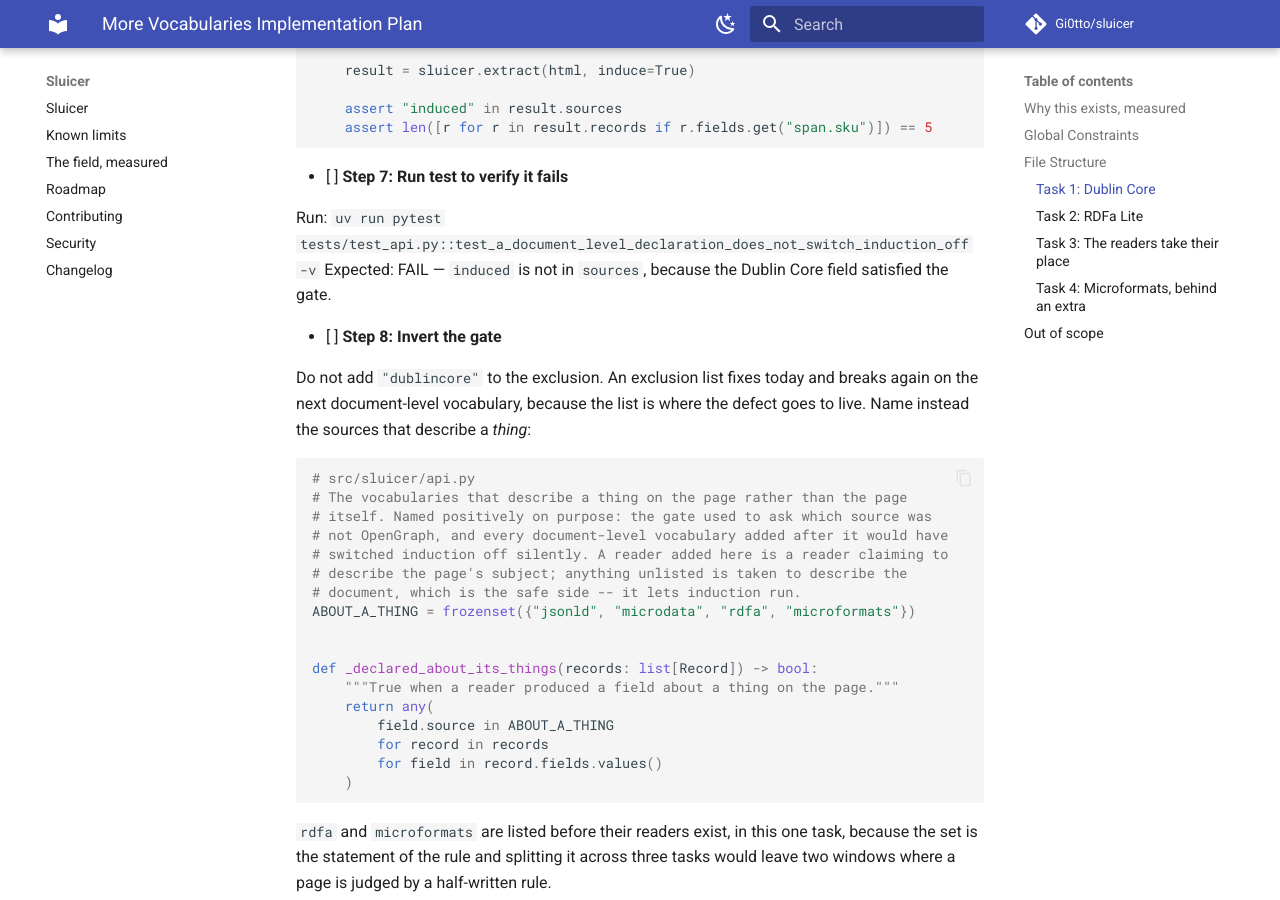
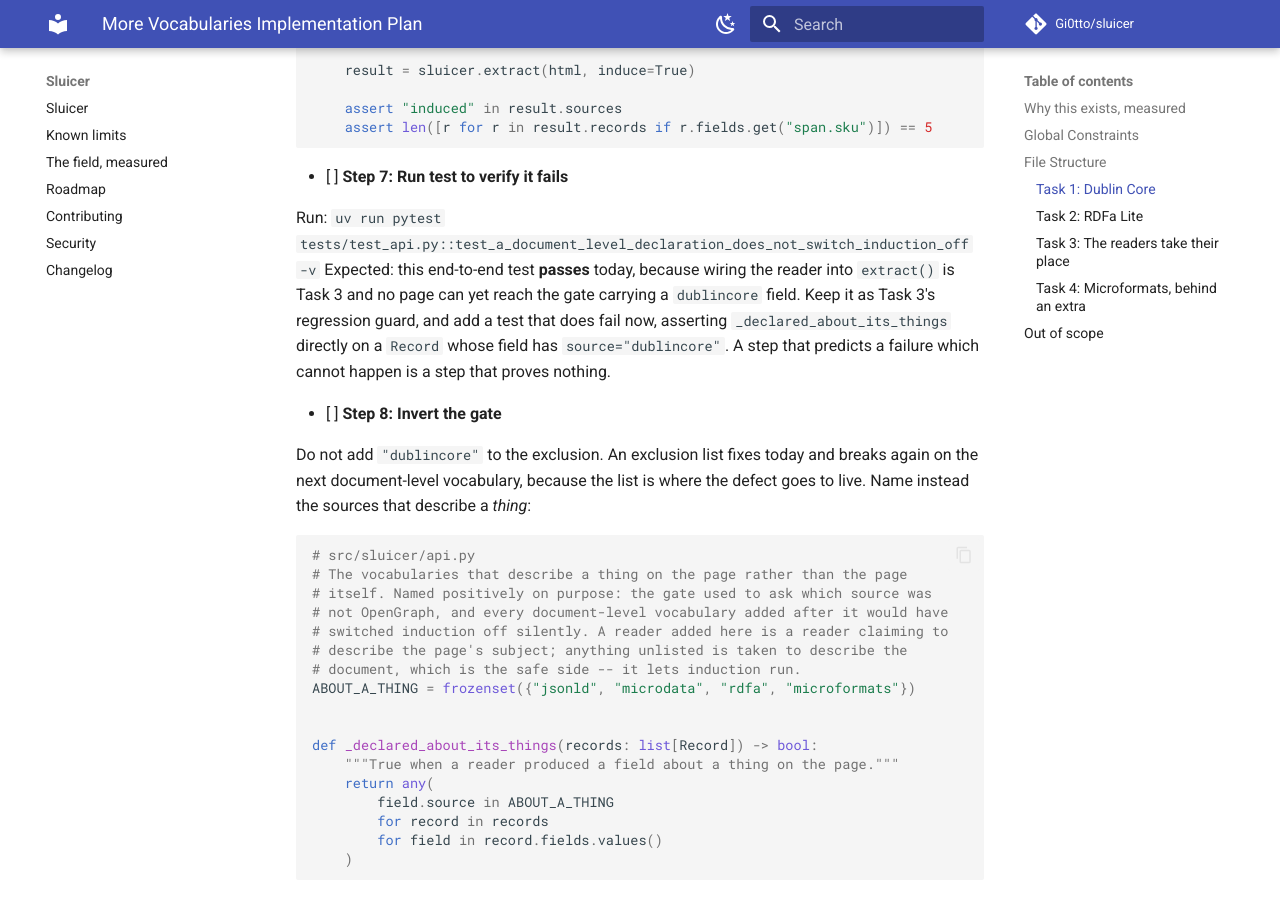
Before and after one commit to Gi0tto/sluicer, an MkDocs documentation site: the page built from docs/superpowers/plans/2026-09-22-more-vocabularies.md, in a window 1280 px wide and 900 px high, scrolled down 4051 px. Built offline with MkDocs 1.6.1 and Material for MkDocs 9.7.7, drawn with Linux system fonts in a browser that asks for light colours; comment, search, counter and statistics services are not loaded.

Commit message:
plan: a step that predicts an impossible failure proves nothing
Step 7 expected the end-to-end induction test to fail before the gate was
inverted. It could not: the reader reaches extract() only in Task 3, so no
page can carry a dublincore field to the gate yet. The implementer caught
it and wrote a test that does fail for the right reason.

The ledger also records today's measurement: across twenty pages fetched
through the ladder, the three vocabularies this plan adds unlock zero
pages that nothing else already covers. They buy compatibility with the
abandoned incumbent, not reach, and no document here may claim otherwise.

```diff
--- a/docs/superpowers/plans/2026-09-22-more-vocabularies.md
+++ b/docs/superpowers/plans/2026-09-22-more-vocabularies.md
@@ -166,8 +166,12 @@ def test_a_document_level_declaration_does_not_switch_induction_off():
 - [ ] **Step 7: Run test to verify it fails**
 
 Run: `uv run pytest tests/test_api.py::test_a_document_level_declaration_does_not_switch_induction_off -v`
-Expected: FAIL — `induced` is not in `sources`, because the Dublin Core field
-satisfied the gate.
+Expected: this end-to-end test **passes** today, because wiring the reader into
+`extract()` is Task 3 and no page can yet reach the gate carrying a `dublincore`
+field. Keep it as Task 3's regression guard, and add a test that does fail now,
+asserting `_declared_about_its_things` directly on a `Record` whose field has
+`source="dublincore"`. A step that predicts a failure which cannot happen is a
+step that proves nothing.
 
 - [ ] **Step 8: Invert the gate**
 
```
